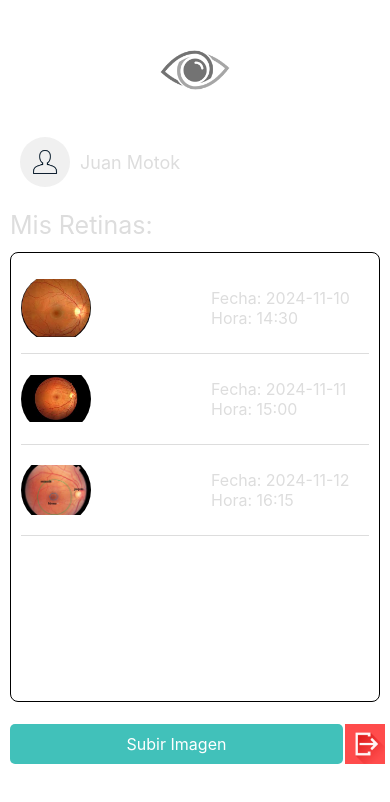
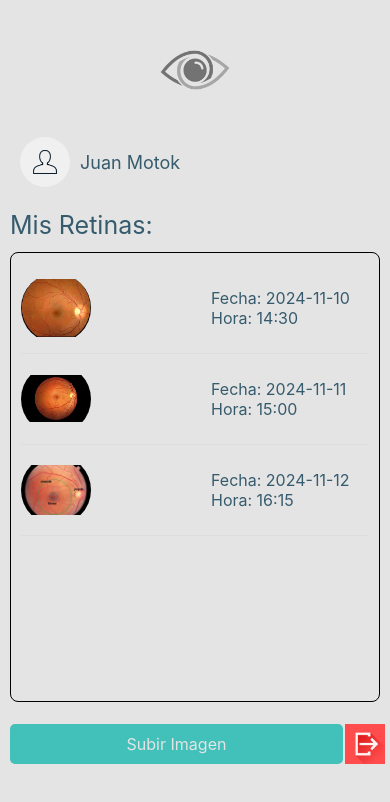
Before and after one commit to GianmarcoZodda/Brisa-React-Native, a React Native app: screen /Perfil in a window 390 px wide. Shown: the top 802 px of the page. Built offline with nearby package versions, Linux system fonts and the light colour scheme.

Commit message:
Modo Light Perfil

```diff
--- a/presentation/components/RetinaCard.jsx
+++ b/presentation/components/RetinaCard.jsx
@@ -1,5 +1,7 @@
 import React from 'react';
 import { View, Image, Text, StyleSheet } from 'react-native';
+import colors from '../../utils/colors/colors'
+
 
 const RetinaCard = ({ miniatura, fecha, horario }) => {
     return (
@@ -28,7 +30,7 @@ const styles = StyleSheet.create({
         marginRight: 120,
     },
     texto: {
-        color: '#ddd',
+        color: colors.darkBlue,
         fontSize: 16,
     },
 });
--- a/presentation/screens/ProfileScreen.js
+++ b/presentation/screens/ProfileScreen.js
@@ -9,6 +9,7 @@ import RetinaCard from '../components/RetinaCard';
 import retina1 from '../../assets/retina1.jpg';
 import retina2 from '../../assets/retina2.jpg';
 import retina3 from '../../assets/retina3.jpg';
+import colors from '../../utils/colors/colors'
 
 const ProfileScreen = () => {
   const navigation = useNavigation();
@@ -101,12 +102,12 @@ const styles = StyleSheet.create({
   username: {
     fontSize: 18,
     marginLeft: 10,
-    color: '#ddd',
+    color: colors.darkBlue,
     top: 20,
   },
   retinasText: {
+    color: colors.darkBlue,
     fontSize: 25,
-    color: '#ddd',
     marginTop: 30,
   },
   retinaListContainer: {
--- a/presentation/screens/SubirImagenScreen.js
+++ b/presentation/screens/SubirImagenScreen.js
@@ -87,6 +87,7 @@ const styles = StyleSheet.create({
     borderRadius: 10,
   },
   buttonContainer: {
+
     marginTop: 20,
     width: '80%',
   },
--- a/presentation/screens/ThemeContainer.js
+++ b/presentation/screens/ThemeContainer.js
@@ -20,7 +20,7 @@ const styles = StyleSheet.create({
     flex: 1,
   },
   childContainer: {
-    flex: 1, // Esto asegura que cada child se expanda si lo necesita
+    flex: 1,
   },
 });
 
--- a/utils/theme.js
+++ b/utils/theme.js
@@ -2,7 +2,7 @@ import { useColorScheme } from 'react-native';
 import colors from './colors/colors'
 
 const DarkTheme = {
-    background: colors.black,
+    background: '#333',
     primary: colors.celeste,
     secondary: colors.azul,
     tertiary: colors.darkBlue,
@@ -10,7 +10,7 @@ const DarkTheme = {
   };
 
   const LightTheme = {
-    background: colors.white,
+    background: '#e4e4e4',
     primary: colors.celeste,
     secondary: colors.azul,
     tertiary: colors.darkBlue,
```
